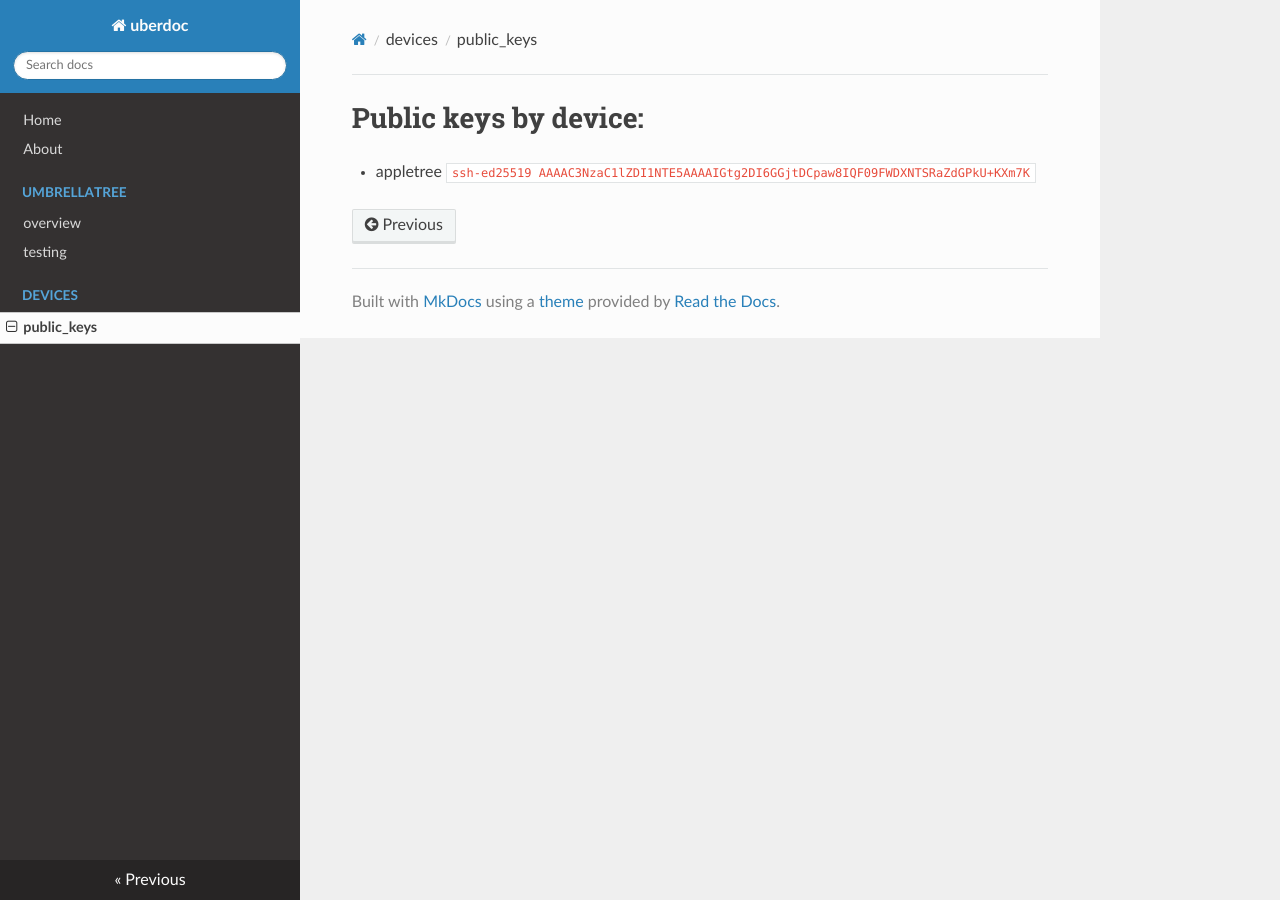
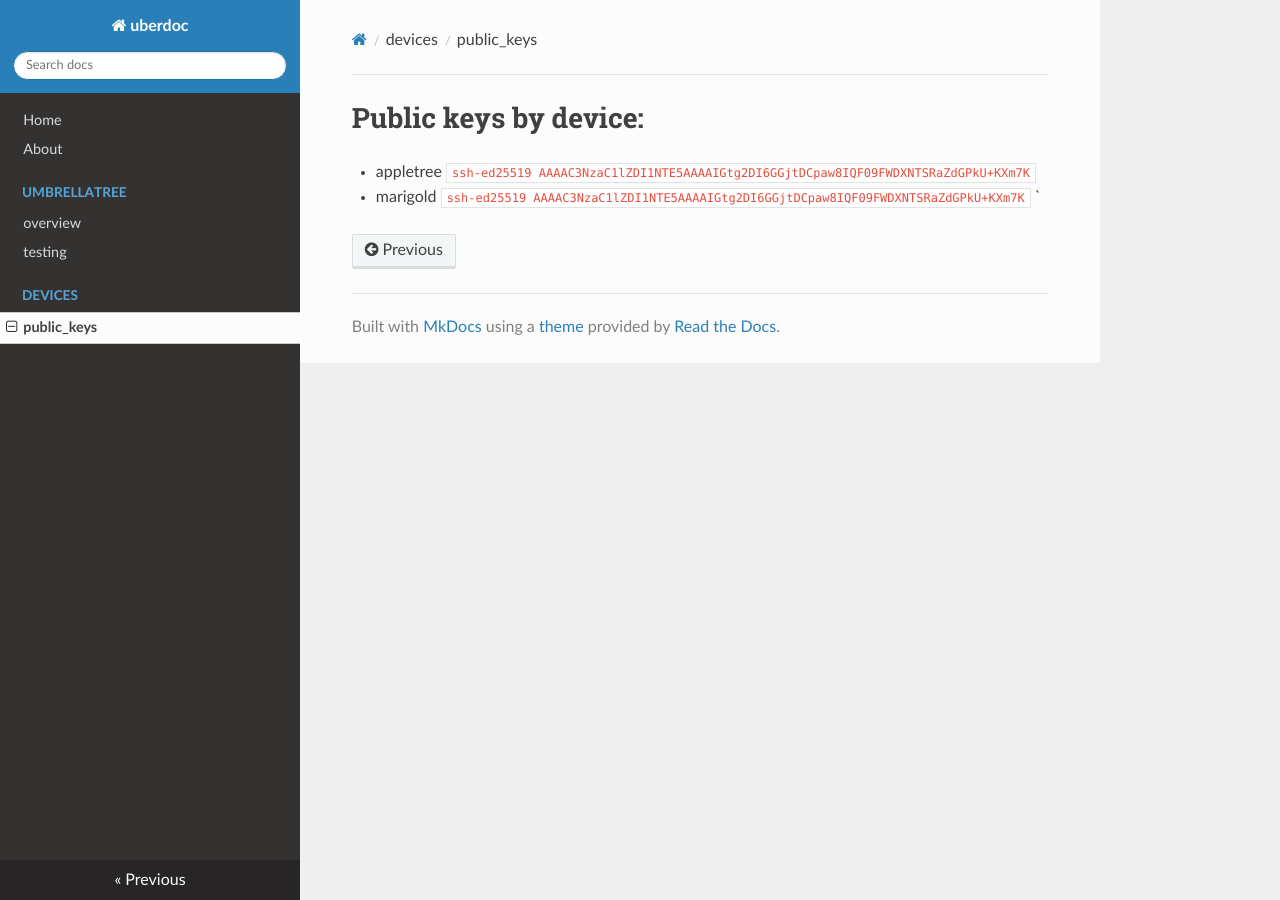
Before and after one commit to auden77/uberdocs, an MkDocs documentation site: the page built from docs/devices/device_public_keys.md, in a window 1280 px wide. Built offline with MkDocs 1.6.1, drawn with Linux system fonts in a browser that asks for light colours; nearby versions of some CDN libraries.

Commit message:
add marigold public key to device_public_keys.md

```diff
--- a/docs/devices/device_public_keys.md
+++ b/docs/devices/device_public_keys.md
@@ -1,2 +1,4 @@
 # Public keys by device:
 * appletree `ssh-ed25519 AAAAC3NzaC1lZDI1NTE5AAAAIGtg2DI6GGjtDCpaw8IQF09FWDXNTSRaZdGPkU+KXm7K`
+* marigold `ssh-ed25519 AAAAC3NzaC1lZDI1NTE5AAAAIGtg2DI6GGjtDCpaw8IQF09FWDXNTSRaZdGPkU+KXm7K`
+`
```
